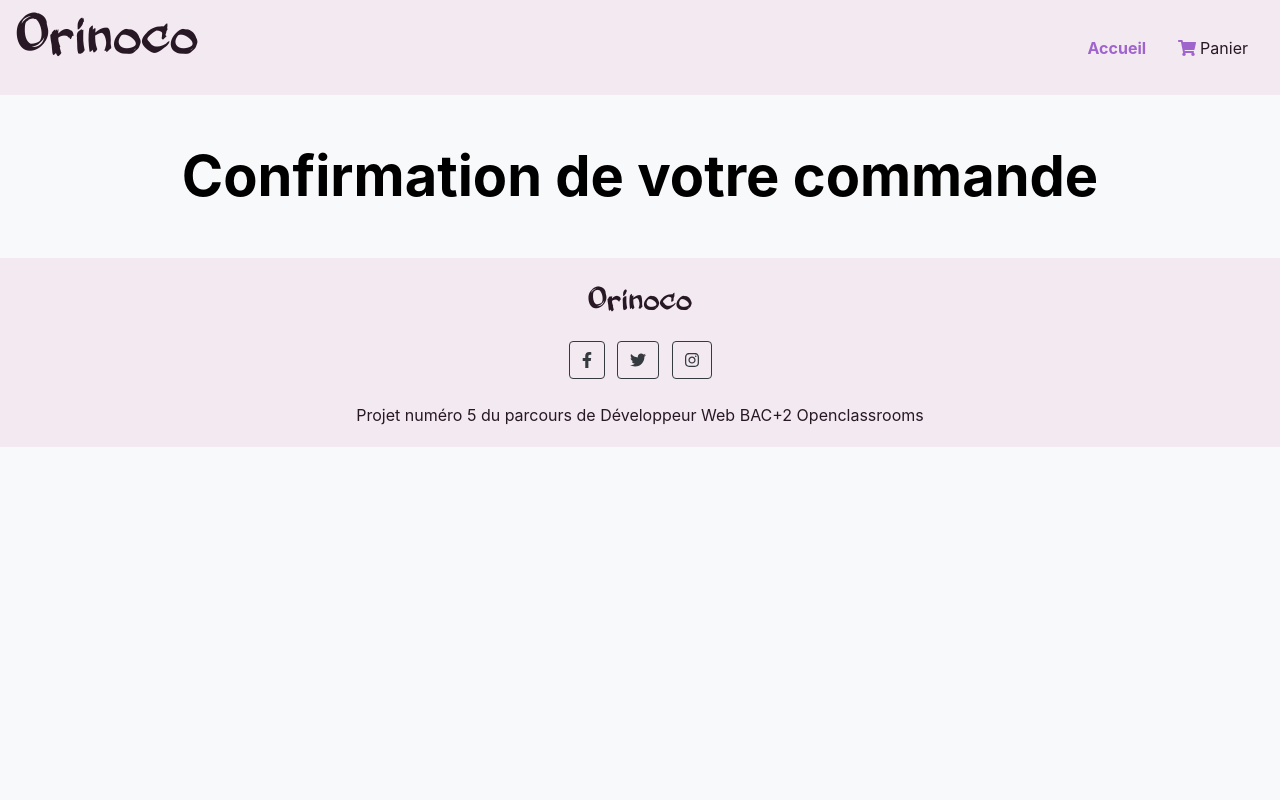
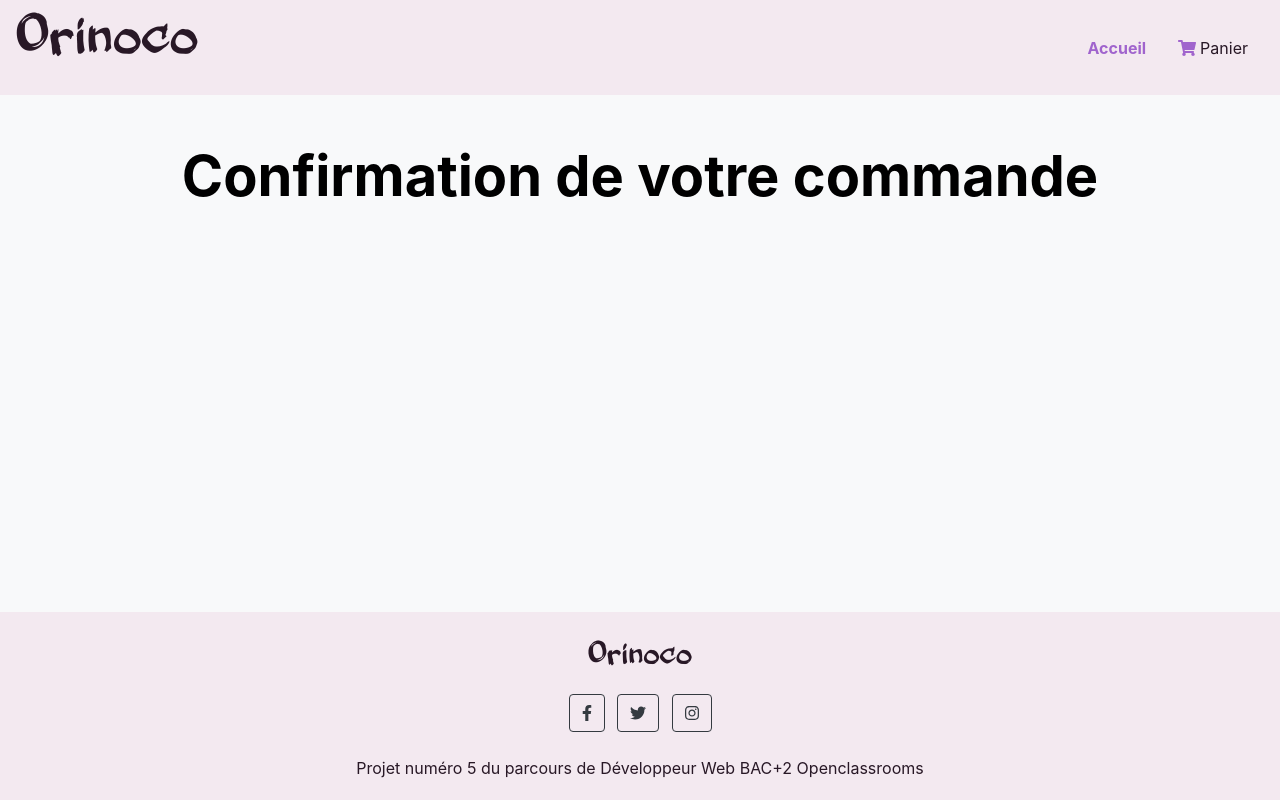
Before and after one commit to Tinany/Faure_Tinany_5_10122020, a plain HTML site: page Frontend/pages/confirmationPage.html in a window 1280 px wide. Drawn offline with nearby package versions, Linux system fonts and the light colour scheme.

Commit message:
fix bottom confirmationPage

```diff
--- a/Frontend/assets/style/main.css
+++ b/Frontend/assets/style/main.css
@@ -84,12 +84,11 @@
 }
 /*Cart*/
 @media (max-width: 768px) {
-.table{
+.table {
     display: flex;
     flex-direction: column;
     overflow: scroll;
-}
-
+    }
 }
 .imgForCart {
     width: 120px;
@@ -101,3 +100,12 @@
     border-collapse: separate;
     border-spacing:0 20px;
 }
+/*Confirmation*/
+#confirmBody {
+    min-height: 100vh;
+	display: flex;
+	flex-direction: column;
+}
+#confirmMain {
+    flex-grow:1;
+}
--- a/Frontend/pages/confirmationPage.html
+++ b/Frontend/pages/confirmationPage.html
@@ -14,7 +14,7 @@
 
     <title>Confirmation de commande | Orinoco</title>
 </head>
-    <body class="bg-light">
+    <body class="bg-light" id="confirmBody">
         <header class="container-fluid">
             <div class="row color-primary">
                 <a class="navbar-brand focus ml-3" href="../index.html">
@@ -26,7 +26,7 @@
                 </nav>
             </div>
         </header>
-        <main>
+        <main id="confirmMain">
             <section class="mt-5">
                 <h2 class="mt-5 mb-5 display-4 text-center font-weight-bold">Confirmation de votre commande</h2>
                 <div id="confirmation"></div>
```
